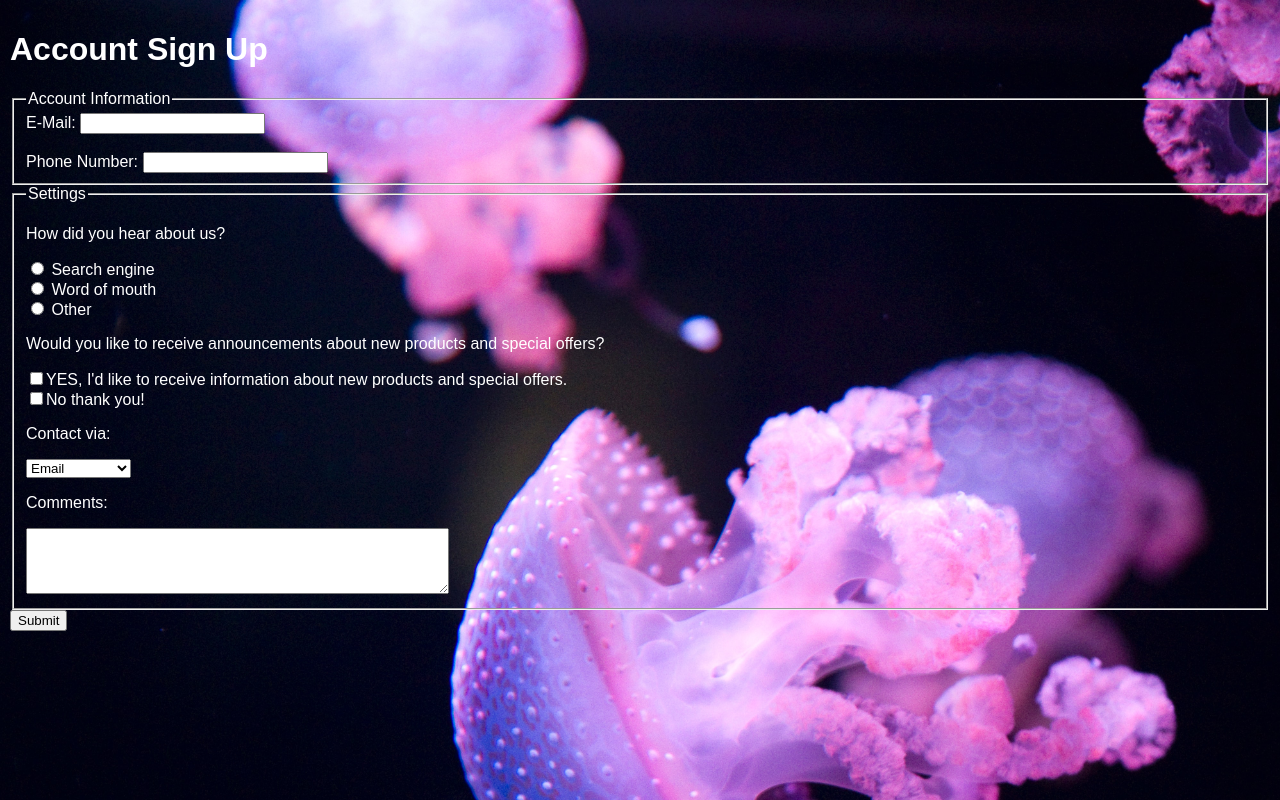
After one commit to AaleeyahIvy/Portfolio, a PHP site: page / in a window 1280 px wide. The commit adds this page. Run offline with PHP 8.4, Linux system fonts and the light colour scheme.

Commit message:
7222022
PHP

```diff
--- /dev/null
+++ b/Project/index.php
@@ -0,0 +1,49 @@
+<!DOCTYPE html>
+<html>
+<head>
+    <title>Account Sign Up</title>
+    <link rel="stylesheet" type="text/css" href="mystylesheet.css"/>
+</head>
+
+<body>
+    <main>
+    <h1>Account Sign Up</h1>
+    <form action="form.php" method="post">
+    <fieldset>
+    <legend>Account Information</legend>
+        <label>E-Mail:</label>
+        <input type="text" name="email" value="" class="textbox">
+        <br>
+        <br>
+        <label>Phone Number:</label>
+        <input type="text" name="phone" value="" class="textbox">
+    </fieldset>
+    <fieldset>
+    <legend>Settings</legend>
+        <p>How did you hear about us?</p>
+        <input type="radio" name="heard_from" value="Search Engine">
+        Search engine<br>
+        <input type="radio" name="heard_from" value="Friend">
+        Word of mouth<br>
+        <input type=radio name="heard_from" value="Other">
+        Other<br>
+        <p>Would you like to receive announcements about new products
+           and special offers?</p>
+        <input type="checkbox" name="wants_updates" value="Yes">YES, I'd like to receive
+        information about new products and special offers.<br>
+        <input type="checkbox" name="wants_updates" value="No">No thank you!<br>
+        <p>Contact via:</p>
+        <select name="contact_via">
+                <option value="email">Email</option>
+                <option value="text">Text Message</option>
+                <option value="phone">Phone</option>
+        </select>
+        <p>Comments:</p>
+        <textarea name="comments" rows="4" cols="50"></textarea>
+    </fieldset>
+    <input type="submit" value="Submit">
+    <br>
+    </form>
+    </main>
+</body>
+</html>
```
Also changed, not shown: Project/form.php (+44 -28 lines).
